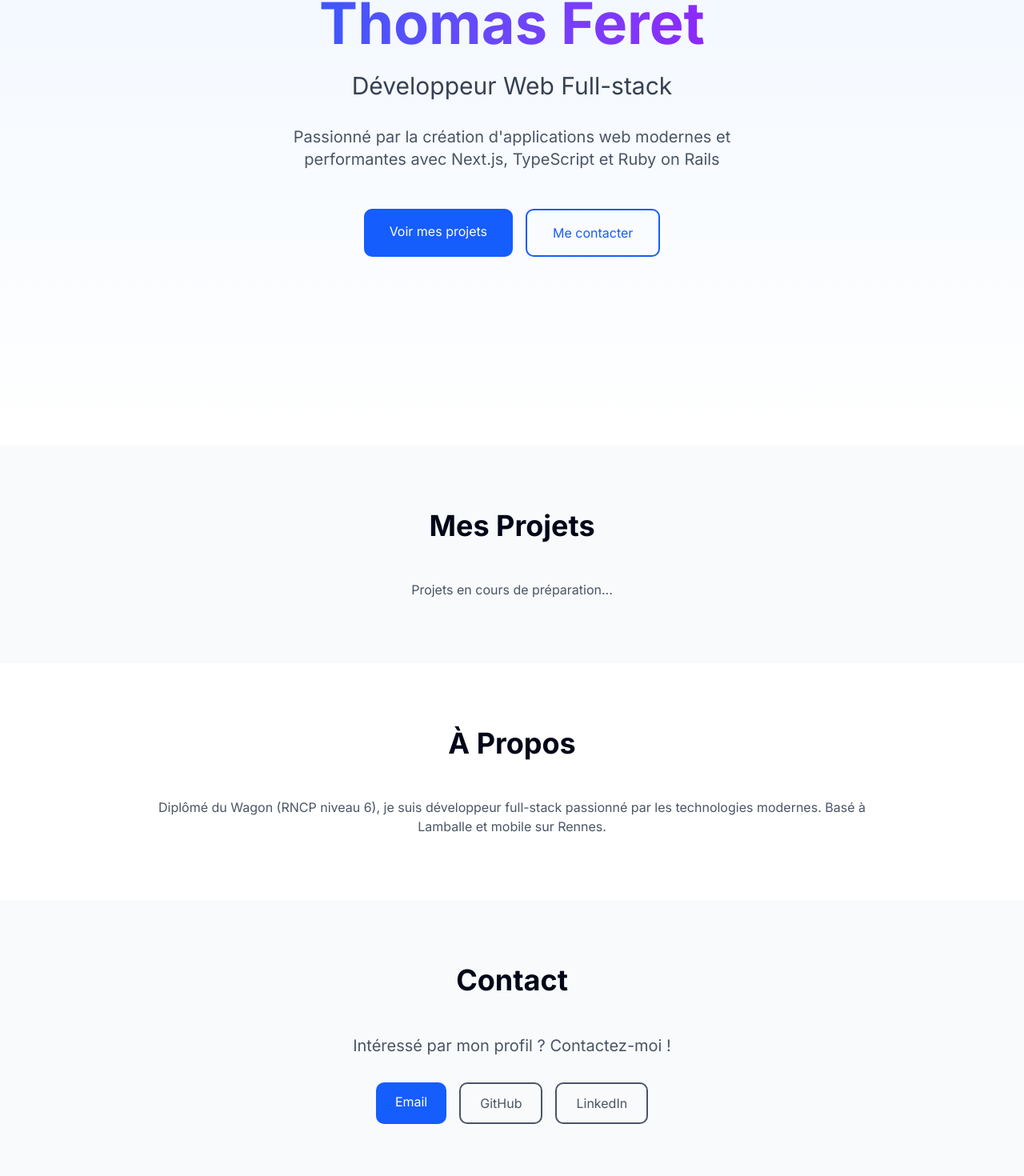
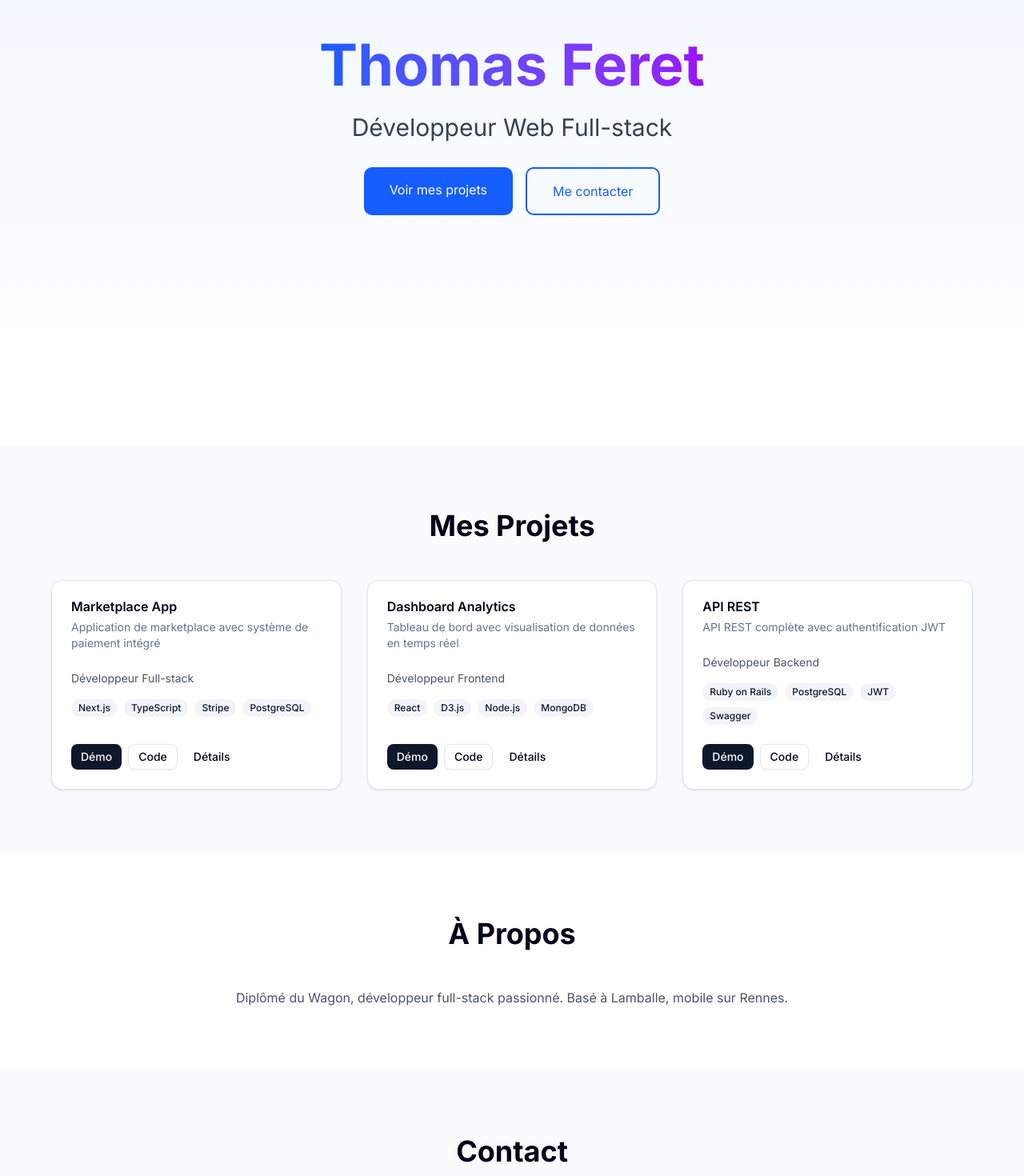
Before and after one commit to ThomasWEBDEV/portfolio-thomas-feret, a Next.js app: page / in a window 1280 px wide. Shown: the part 243-1713 px from the top of the page at 80% size. Built offline with nearby package versions, Linux system fonts and the light colour scheme.

Commit message:
Page: Intégration des projets dans la page d'accueil

```diff
--- a/app/page.tsx
+++ b/app/page.tsx
@@ -1,91 +1,58 @@
 import Link from "next/link";
+import ProjectCard from "@/components/ProjectCard";
+import { projects } from "@/data/projects";
 
 export default function Home() {
   return (
     <main className="min-h-screen">
-      {/* Hero Section */}
-      <section className="min-h-screen flex items-center justify-center p-8 bg-gradient-to-b from-blue-50 to-white dark:from-gray-900 dark:to-gray-800">
+      <section className="min-h-screen flex items-center justify-center p-8 bg-gradient-to-b from-blue-50 to-white">
         <div className="max-w-4xl mx-auto text-center">
           <h1 className="text-5xl md:text-7xl font-bold mb-6 bg-gradient-to-r from-blue-600 to-purple-600 bg-clip-text text-transparent">
             Thomas Feret
           </h1>
-          <p className="text-2xl md:text-3xl mb-8 text-gray-700 dark:text-gray-300">
+          <p className="text-2xl md:text-3xl mb-8 text-gray-700">
             Développeur Web Full-stack
           </p>
-          <p className="text-lg md:text-xl text-gray-600 dark:text-gray-400 mb-12 max-w-2xl mx-auto">
-            Passionné par la création d&apos;applications web modernes et performantes avec Next.js, TypeScript et Ruby on Rails
-          </p>
           <div className="flex gap-4 justify-center">
-            <Link
-              href="#projets"
-              className="px-8 py-4 bg-blue-600 text-white rounded-lg hover:bg-blue-700 transition-colors"
-            >
+            <Link href="#projets" className="px-8 py-4 bg-blue-600 text-white rounded-lg hover:bg-blue-700">
               Voir mes projets
             </Link>
-            <Link
-              href="#contact"
-              className="px-8 py-4 border-2 border-blue-600 text-blue-600 rounded-lg hover:bg-blue-50 dark:hover:bg-gray-800 transition-colors"
-            >
+            <Link href="#contact" className="px-8 py-4 border-2 border-blue-600 text-blue-600 rounded-lg hover:bg-blue-50">
               Me contacter
             </Link>
           </div>
         </div>
       </section>
 
-      {/* Projects Section */}
-      <section id="projets" className="py-20 px-8 bg-gray-50 dark:bg-gray-900">
+      <section id="projets" className="py-20 px-8 bg-gray-50">
         <div className="max-w-6xl mx-auto">
           <h2 className="text-4xl font-bold text-center mb-12">Mes Projets</h2>
           <div className="grid md:grid-cols-2 lg:grid-cols-3 gap-8">
-            <p className="col-span-full text-center text-gray-600 dark:text-gray-400">
-              Projets en cours de préparation...
-            </p>
+            {projects.map((project, index) => (
+              <ProjectCard key={project.id} project={project} index={index} />
+            ))}
           </div>
         </div>
       </section>
 
-      {/* About Section */}
       <section id="about" className="py-20 px-8">
-        <div className="max-w-4xl mx-auto">
-          <h2 className="text-4xl font-bold text-center mb-12">À Propos</h2>
-          <div className="prose prose-lg mx-auto text-center">
-            <p className="text-gray-600 dark:text-gray-400">
-              Diplômé du Wagon (RNCP niveau 6), je suis développeur full-stack
-              passionné par les technologies modernes. Basé à Lamballe et mobile sur Rennes.
-            </p>
-          </div>
+        <div className="max-w-4xl mx-auto text-center">
+          <h2 className="text-4xl font-bold mb-12">À Propos</h2>
+          <p className="text-gray-600">
+            Diplômé du Wagon, développeur full-stack passionné. Basé à Lamballe, mobile sur Rennes.
+          </p>
         </div>
       </section>
 
-      {/* Contact Section */}
-      <section id="contact" className="py-20 px-8 bg-gray-50 dark:bg-gray-900">
+      <section id="contact" className="py-20 px-8 bg-gray-50">
         <div className="max-w-4xl mx-auto text-center">
           <h2 className="text-4xl font-bold mb-12">Contact</h2>
-          <p className="text-xl text-gray-600 dark:text-gray-400 mb-8">
-            Intéressé par mon profil ? Contactez-moi !
-          </p>
           <div className="flex gap-4 justify-center">
-            <a
-              href="mailto:contact@thomasferet.dev"
-              className="px-6 py-3 bg-blue-600 text-white rounded-lg hover:bg-blue-700 transition-colors"
-            >
+            <a href="mailto:contact@thomasferet.dev" className="px-6 py-3 bg-blue-600 text-white rounded-lg">
               Email
             </a>
-            <a
-              href="https://github.com/thomasferet"
-              target="_blank"
-              rel="noopener noreferrer"
-              className="px-6 py-3 border-2 border-gray-600 text-gray-600 dark:text-gray-300 rounded-lg hover:bg-gray-100 dark:hover:bg-gray-800 transition-colors"
-            >
+            <a href="https://github.com/thomasferet" target="_blank" rel="noopener noreferrer" className="px-6 py-3 border-2 border-gray-600 text-gray-600 rounded-lg">
               GitHub
-            </a>
-            <a
-              href="https://linkedin.com/in/thomasferet"
-              target="_blank"
-              rel="noopener noreferrer"
-              className="px-6 py-3 border-2 border-gray-600 text-gray-600 dark:text-gray-300 rounded-lg hover:bg-gray-100 dark:hover:bg-gray-800 transition-colors"
-            >
-              LinkedIn
             </a>
           </div>
         </div>
```
